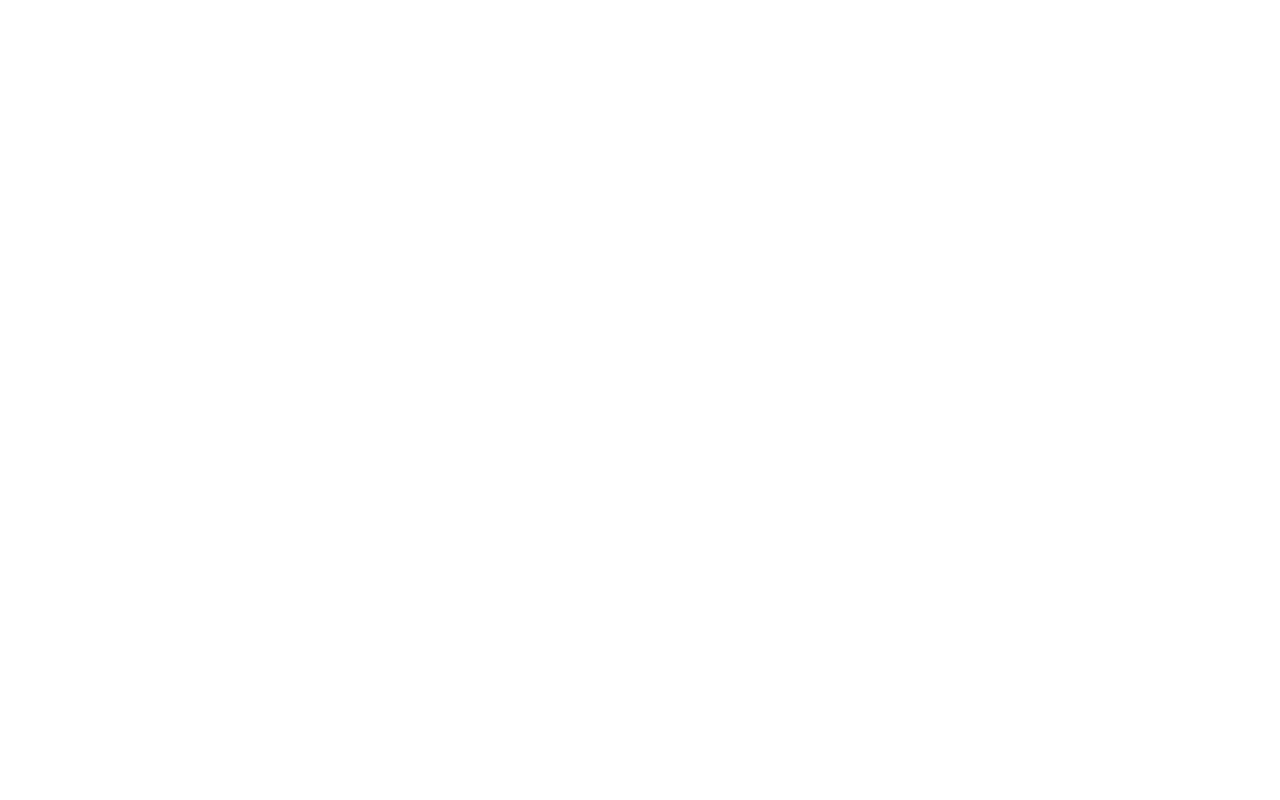
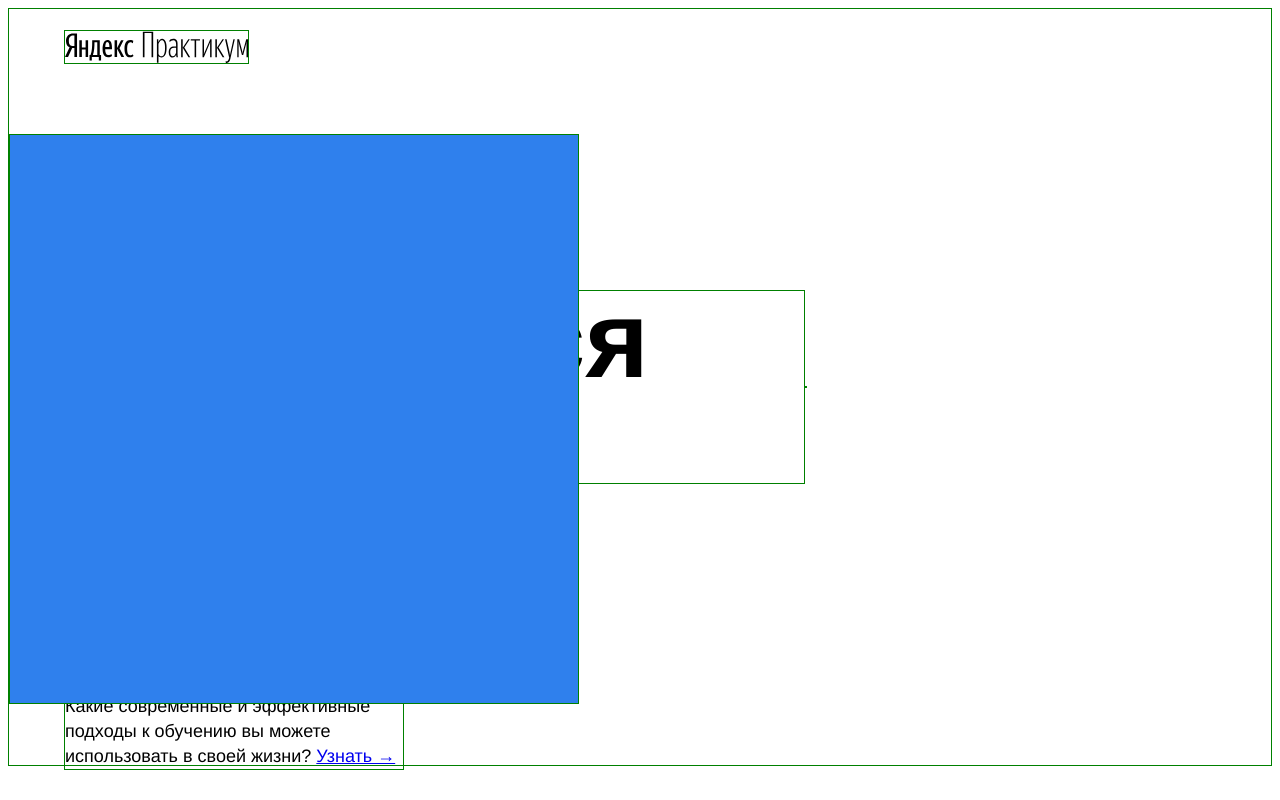
Before and after one commit to VKovrigina/how-to-learn, a plain HTML site: page index.html in a window 1280 px wide. Drawn offline with Linux system fonts and the light colour scheme.

Commit message:
first-steps

```diff
--- a/index.html
+++ b/index.html
@@ -4,10 +4,21 @@
     <meta charset="UTF-8">
     <meta name="viewport" content="width=device-width, initial-scale=1.0">
     <title>Научиться учиться</title>
+    <link rel="stylesheet" href="./styles/style.css">
 </head>
 <body>
     <div class="page">
         <header class="header">
+            <div class="logo logo_place_header"></div>
+
+            <div class="title">Научиться учиться</div>
+
+            <div class="subtitle">Какие современные и эффективные подходы к обучению вы можете
+                использовать в своей жизни? <a href="#" class="link">Узнать →</a></div>
+
+            <div class="main-illustration"></div>
+
+            <div class="square-pic"></div>
 
         </header>
         <main class="content">
--- a/styles/style.css
+++ b/styles/style.css
@@ -1,3 +1,7 @@
+div {
+    border: solid 1px green;
+}
+
 .page {
     min-width: 1100px;
     /* мы ещё не умеем делать мобильную версию сайта, */
@@ -10,10 +14,61 @@
 }
 
 .header {
+    display: flex;
     height: 100vh;
     min-height: 600px;
     max-height: 756px;
+    align-items: center;
     /* выше установили ограничения для секции */
+}
+
+.logo {
+    height: 32px;
+    width: 183px;
+    position: absolute;
+    top: 30px;
+    left: 64px;
+}
+
+.logo_place_header {
+    background-image: url("../images/logo.svg");
+}
+
+.title {
+    font-size: 109px;
+    font-weight: bold;
+    margin-left: 64px;
+    width: 730px;
+    line-height: 96px;
+
+}
+
+.subtitle {
+    width: 338px;
+    position: absolute;
+    left:64px;
+    bottom: 30px;
+    line-height: 25px;
+    font-size: 18px;
+    font-weight: normal;
+}
+
+.link {
+
+}
+
+.main-illustration {
+
+}
+
+.square-pic {
+    position: absolute;
+    width: 568px;
+    height: 568px;
+    margin-top: 64px;
+    margin-right: 0;
+    background-color: #2F80ED;
+
 }
 
 /* ниже мы привели пример двух селекторов, чтобы вы вспомнили запись элемента */
```
